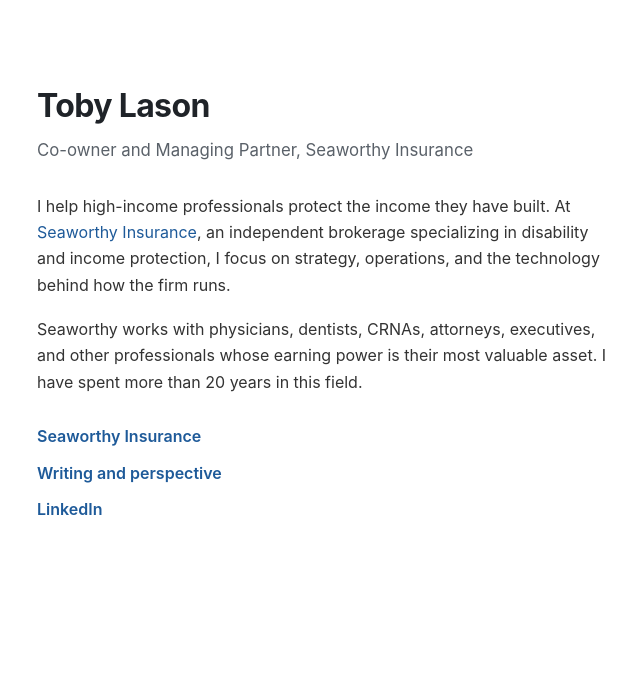
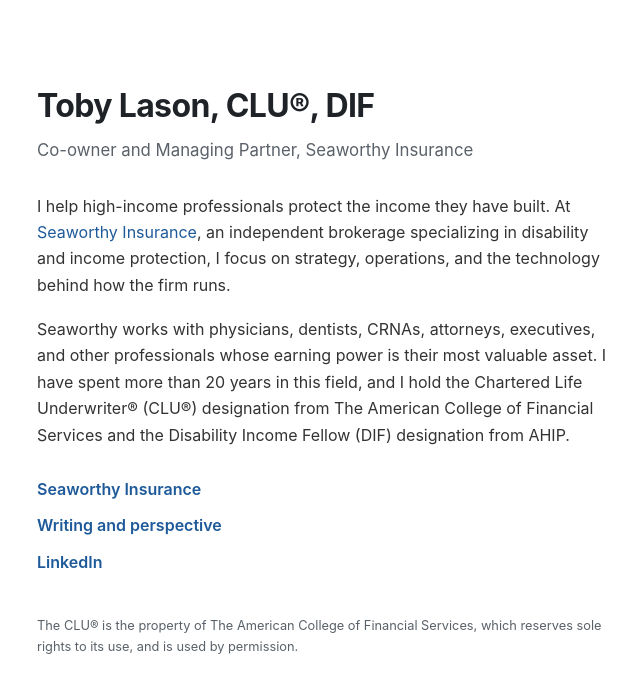
Before and after one commit to tobylason/tobylason.github.io, a plain HTML site: page index.html in a window 1280 px wide. Shown: the whole page, without its empty margins (317-957 px from the left). Drawn offline with Linux system fonts and the light colour scheme.

Commit message:
Add CLU® and DIF designations

```diff
--- a/index.html
+++ b/index.html
@@ -4,8 +4,8 @@
 <meta charset="UTF-8">
 <meta name="viewport" content="width=device-width, initial-scale=1.0">
 <meta name="google-site-verification" content="8saonDSxILLYzGGfy5a5qtn99bFNf4Qs9qaS44sW17A" />
-<title>Toby Lason</title>
-<meta name="description" content="Toby Lason, co-owner and Managing Partner at Seaworthy Insurance, an independent disability and income protection brokerage for high-income professionals.">
+<title>Toby Lason, CLU®, DIF</title>
+<meta name="description" content="Toby Lason, CLU®, DIF, co-owner and Managing Partner at Seaworthy Insurance, an independent disability and income protection brokerage for high-income professionals.">
 <link rel="canonical" href="https://tobylason.github.io/">
 <style>
   :root { --blue:#1E5A99; --ink:#1f2328; --muted:#5a6169; }
@@ -19,26 +19,33 @@
   a:hover { text-decoration:underline; }
   .links { list-style:none; padding:0; margin:28px 0 0; display:flex; flex-direction:column; gap:10px; }
   .links a { font-weight:600; }
+  .marks { font-size:.8rem; color:var(--muted); margin:40px 0 0; }
 </style>
 </head>
 <body>
   <main class="wrap">
-    <h1>Toby Lason</h1>
+    <h1>Toby Lason, CLU®, DIF</h1>
     <p class="role">Co-owner and Managing Partner, Seaworthy Insurance</p>
     <p>I help high-income professionals protect the income they have built. At <a href="https://seaworthy.io">Seaworthy Insurance</a>, an independent brokerage specializing in disability and income protection, I focus on strategy, operations, and the technology behind how the firm runs.</p>
-    <p>Seaworthy works with physicians, dentists, CRNAs, attorneys, executives, and other professionals whose earning power is their most valuable asset. I have spent more than 20 years in this field.</p>
+    <p>Seaworthy works with physicians, dentists, CRNAs, attorneys, executives, and other professionals whose earning power is their most valuable asset. I have spent more than 20 years in this field, and I hold the Chartered Life Underwriter® (CLU®) designation from The American College of Financial Services and the Disability Income Fellow (DIF) designation from AHIP.</p>
     <ul class="links">
       <li><a href="https://seaworthy.io">Seaworthy Insurance</a></li>
       <li><a href="https://seaworthy.io/insights/">Writing and perspective</a></li>
       <li><a href="https://www.linkedin.com/in/tobylason/">LinkedIn</a></li>
     </ul>
+    <p class="marks">The CLU® is the property of The American College of Financial Services, which reserves sole rights to its use, and is used by permission.</p>
   </main>
   <script type="application/ld+json">
   {
     "@context":"https://schema.org",
     "@type":"Person",
     "name":"Toby Lason",
+    "honorificSuffix":"CLU®, DIF",
     "jobTitle":"Managing Partner",
+    "hasCredential":[
+      {"@type":"EducationalOccupationalCredential","name":"Chartered Life Underwriter® (CLU®)","recognizedBy":{"@type":"Organization","name":"The American College of Financial Services"}},
+      {"@type":"EducationalOccupationalCredential","name":"Disability Income Fellow (DIF)","recognizedBy":{"@type":"Organization","name":"AHIP"}}
+    ],
     "worksFor":{"@type":"Organization","name":"Seaworthy Insurance","url":"https://seaworthy.io"},
     "url":"https://tobylason.github.io/",
     "sameAs":[
```
